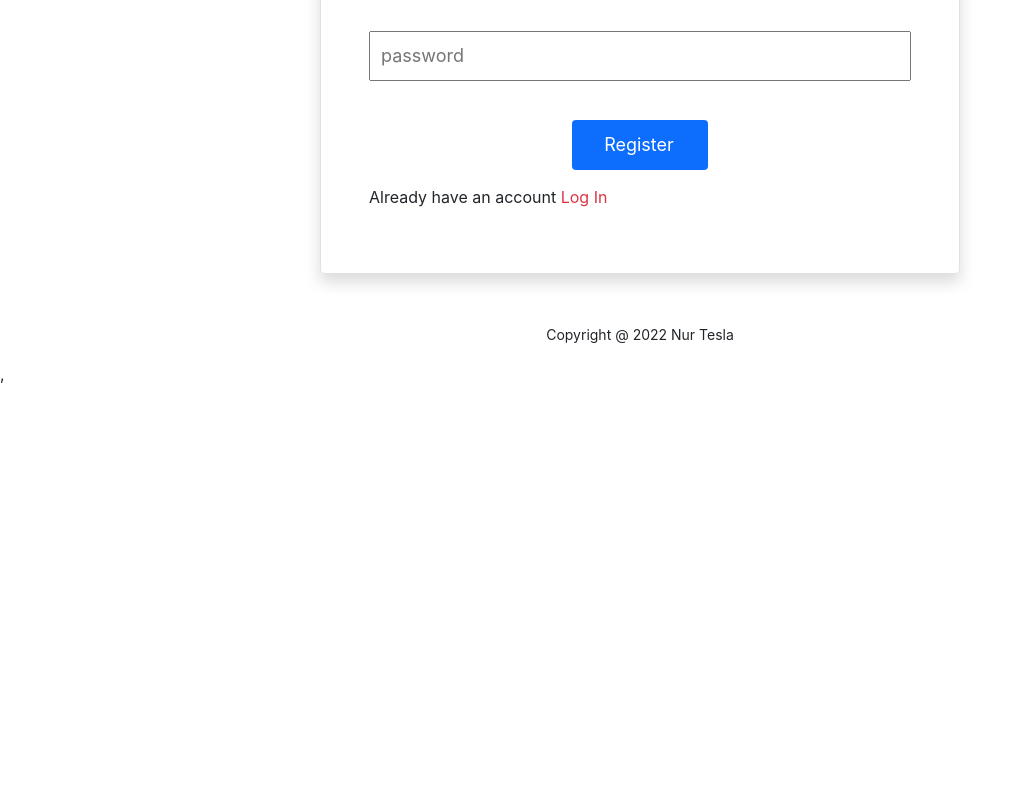
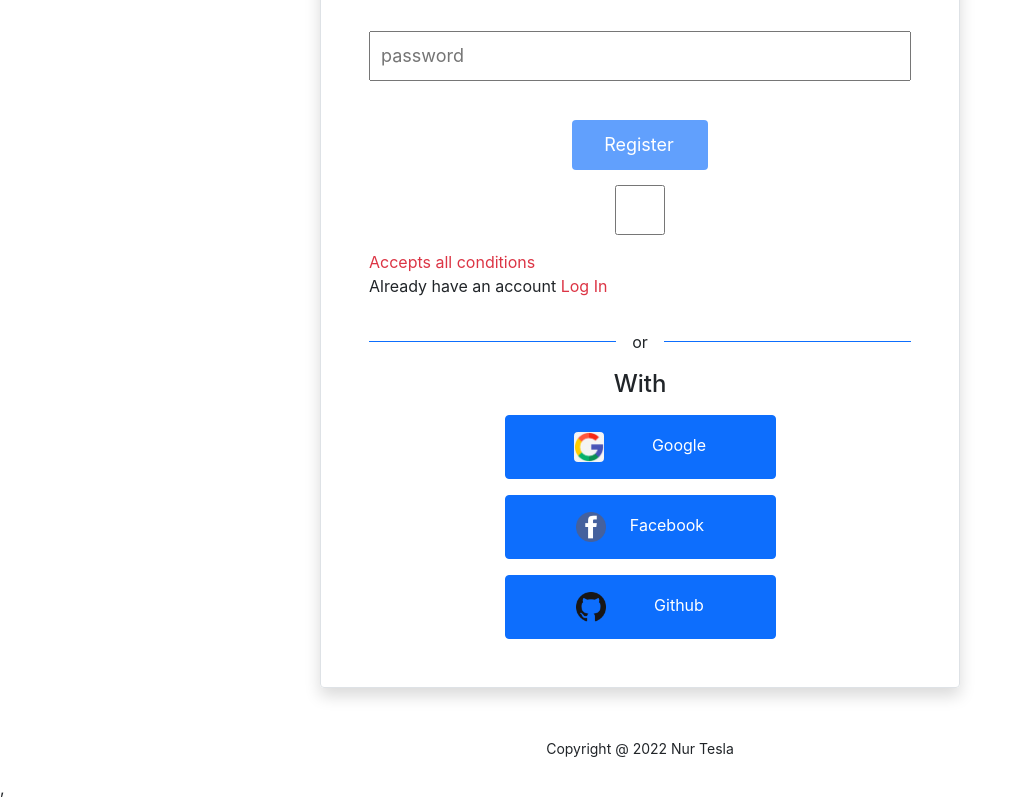
Before and after one commit to assraf-nur/car-services, a React (Create React App) app: page /register in a window 1280 px wide. Shown: the part 440-1240 px from the top of the page, without its empty margins (0-1025 px from the left). Before the commit the page ends 826 px from the top, so only its background shows below. Built offline with nearby package versions, Linux system fonts and the light colour scheme; no server answers.

Commit message:
added a check box

```diff
--- a/src/Pages/Login/Login.js
+++ b/src/Pages/Login/Login.js
@@ -1,6 +1,6 @@
 import React, { useRef } from "react";
 import { Button, Form } from "react-bootstrap";
-import { useSignInWithEmailAndPassword } from "react-firebase-hooks/auth";
+import { useSendPasswordResetEmail, useSignInWithEmailAndPassword } from "react-firebase-hooks/auth";
 import { Link, useLocation, useNavigate } from "react-router-dom";
 import auth from "../../firebase.init";
 import SocialLogin from "./SocialLogin/SocialLogin";
@@ -28,6 +28,10 @@ const Login = () => {
         signInWithEmailAndPassword(email, password)
     }
 
+    const [sendPasswordResetEmail, sending, error1] = useSendPasswordResetEmail(
+        auth
+      );
+
     const navigateRegister = () =>{
         navigate('/register')
     }
@@ -36,7 +40,11 @@ const Login = () => {
         navigate(from, {replace: true});
     }
 
-
+    const resetPassword = async() =>{
+        const email = emailRef.current.value;
+        await sendPasswordResetEmail(email);
+        alert('Sent email');
+    }
 
   return (
         <Form onSubmit={handleSubmit} className="container w-50 border mt-5 shadow rounded p-5 mx-auto">
@@ -57,6 +65,10 @@ const Login = () => {
                 Submit
             </Button>
             <p>New to Car Service ? <Link to='/register' className="text-danger pe-auto text-decoration-none" onClick={navigateRegister}>Register Now</Link> </p>
+
+            <p>Forget Password <Link to='/register' className="text-danger pe-auto text-decoration-none" onClick={resetPassword}>Reset Your password</Link> </p>
+
+
             <SocialLogin></SocialLogin>
             {
                 error && error.message
--- a/src/Pages/Login/Register/Register.js
+++ b/src/Pages/Login/Register/Register.js
@@ -1,10 +1,12 @@
-import React from 'react';
+import React, { useState } from 'react';
 import { Link, useNavigate } from 'react-router-dom';
 import './Register.css'
 import { useCreateUserWithEmailAndPassword } from 'react-firebase-hooks/auth';
 import auth from '../../../firebase.init';
+import SocialLogin from '../SocialLogin/SocialLogin';
 
 const Register = () => {
+    const [agree, setAgree] = useState(false);
 
     const [
         createUserWithEmailAndPassword,
@@ -27,9 +29,11 @@ const Register = () => {
         // const name = e.target.name.value;
         const email = e.target.email.value;
         const password = e.target.password.value;
+        const agree = e.target.terms.checked;
 
-        createUserWithEmailAndPassword(email, password);
-
+        if(agree){
+            createUserWithEmailAndPassword(email, password);
+        }
     }
 
     return (
@@ -42,9 +46,12 @@ const Register = () => {
                 <br />
                 <input type="password" name="password" id="" placeholder='password' required/>
                 <br />
-                <input className='btn bg-primary w-25 mx-auto text-white' type="submit" value="Register" />
+                <input disabled={!agree} className='btn bg-primary w-25 mx-auto text-white' type="submit" value="Register" />
+                <input onClick={() => setAgree(!agree)} type="checkbox" name="terms" id="terms" />
+                <label className={agree? 'text-primary' : 'text-danger'} htmlFor="terms">Accepts all conditions</label>
                 <p>Already have an account <Link to='/login' className="text-danger pe-auto text-decoration-none" onClick={navigateLogin} >Log In</Link> </p>
             </form>
+            <SocialLogin></SocialLogin>
         </div>
     );
 };
--- a/src/Pages/Login/SocialLogin/SocialLogin.js
+++ b/src/Pages/Login/SocialLogin/SocialLogin.js
@@ -1,7 +1,22 @@
 import React from 'react';
 import google from '../../../images/google.png'
+import facebook from '../../../images/facebook.png'
+import git from '../../../images/git.png'
+import {useSignInWithGithub, useSignInWithGoogle } from 'react-firebase-hooks/auth';
+import auth from '../../../firebase.init';
+import { useNavigate } from 'react-router-dom';
 
 const SocialLogin = () => {
+
+    const [signInWithGoogle, user, loading, error] = useSignInWithGoogle(auth);
+    const [signInWithGithub, user1, loading1, error1] = useSignInWithGithub(auth);
+
+    const navigate = useNavigate();
+
+    if(user || user1){
+        navigate('/home')
+    }
+
     return (
         <div>
             <div className='d-flex align-items-center'>
@@ -9,12 +24,33 @@ const SocialLogin = () => {
                 <p className='mt-3 px-3'>or</p>
                 <div style={{height: '1px'}} className='bg-primary w-50'></div>
             </div>
+            <h4 className='text-center mb-3'>With</h4>
             <div>
-                <button className='btn btn-primary w-50 py-3'>
+                <button onClick={() => signInWithGoogle()} className='btn btn-primary mx-auto d-block w-50 py-3'>
                     <img style={{width: '30px'}} className='me-5 rounded' src={google} alt="" />
-                    Google Sign In
+                    Google
+                </button>
+                <button className='btn btn-primary mx-auto d-block w-50 py-3 mt-3'>
+                    <img style={{width: '30px'}} className='me-4 rounded' src={facebook} alt="" />
+                    Facebook
+                </button>
+                <button onClick={() => signInWithGithub()} className='btn btn-primary mx-auto d-block w-50 mt-3 py-3'>
+                    <img style={{width: '30px'}} className='me-5 rounded' src={git} alt="" />
+                    Github
                 </button>
             </div>
+            {
+                error && error.message
+            }
+            {
+                loading && <p>Loading.....</p>
+            }
+            {
+                error1 && error1.message
+            }
+            {
+                loading1 && <p>Loading.....</p>
+            }
         </div>
     );
 };
```
Also changed, not shown: src/images/facebook.png (added), src/images/git.png (added).
